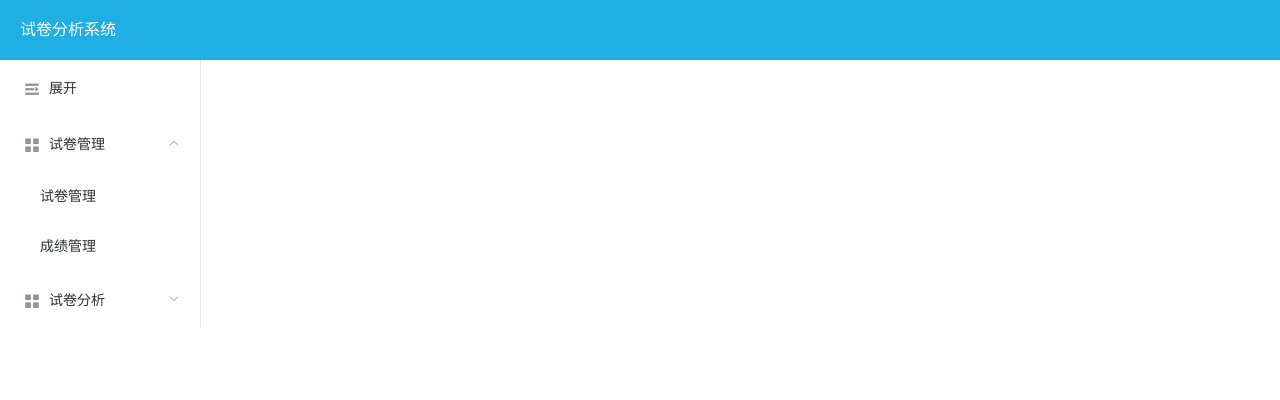
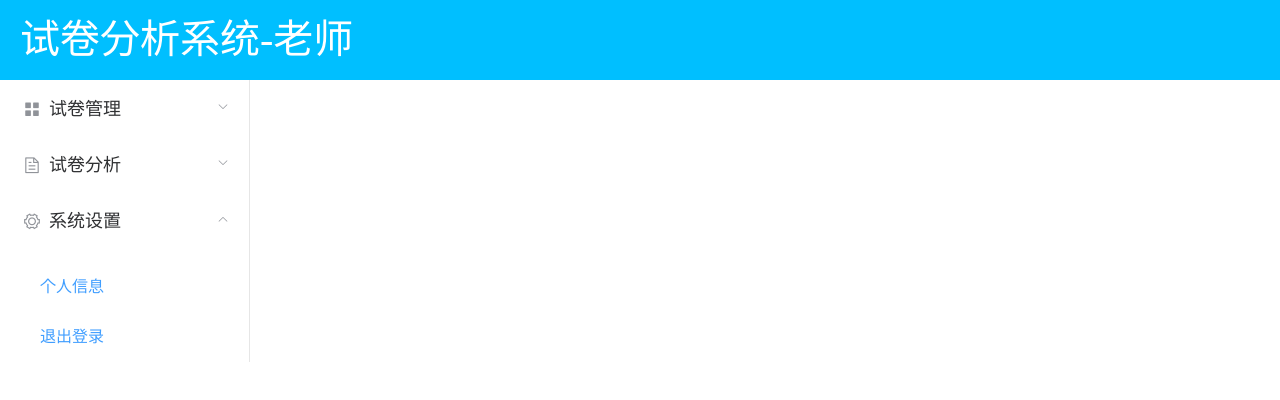
Before and after one commit to lyz140204842/paperanalyse-vue, a Vue app: page /TeacherMain in a window 1280 px wide. Shown: the top 400 px of the page. Built offline with nearby package versions, Linux system fonts and the light colour scheme.

Commit message:
查看教师

```diff
--- a/src/mainpage/teacherpage/TeacherMain.vue
+++ b/src/mainpage/teacherpage/TeacherMain.vue
@@ -1,106 +1,94 @@
 <template>
   <el-container>
-    <el-header>试卷分析系统</el-header>
+    <el-header id="header" height="80px">
+      <div id="title">试卷分析系统-老师</div>
+    </el-header>
+
     <el-container>
-      <el-aside :width="aside">
-        <el-menu :default-openeds="['1']" class="el-menu-vertical-demo" :collapse="isCollapse" router>
-          <el-menu-item @click="handleCollapse">
-            <i :class="icon"></i>
-            <span slot="title">{{navText}}</span>
-          </el-menu-item>
-          <el-submenu v-for="nav in navigations" :key="nav" :index="nav.index">
+      <el-aside width="250px">
+        <el-menu router class="el-menu-vertical-demo">
+          <el-submenu index="1">
             <template slot="title">
-              <i :class="nav.icon"></i>
-              <span slot="title">{{nav.title}}</span>
+              <i class="el-icon-menu"></i>
+              <span class="menu">试卷管理</span>
             </template>
-            <el-menu-item v-for="item in nav.items" :key="nav" :index="item.index">{{item.title}}</el-menu-item>
+            <el-menu-item-group>
+              <el-menu-item class="submenu" index="">试卷管理</el-menu-item>
+              <el-menu-item class="submenu" index="">成绩管理</el-menu-item>
+            </el-menu-item-group>
+          </el-submenu>
+
+          <el-submenu index="2">
+            <template slot="title">
+              <i class="el-icon-document"></i>
+              <span class="menu">试卷分析</span>
+            </template>
+            <el-menu-item-group>
+              <el-menu-item class="submenu" index="">整体分析</el-menu-item>
+              <el-menu-item class="submenu" index="">参数分析</el-menu-item>
+              <el-menu-item class="submenu" index="">难度分析</el-menu-item>
+            </el-menu-item-group>
+          </el-submenu>
+
+          <el-submenu index="3">
+            <template slot="title">
+              <i class="el-icon-setting"></i>
+              <span class="menu">系统设置</span>
+            </template>
+            <el-menu-item-group>
+              <el-menu-item class="submenu" index="">个人信息</el-menu-item>
+              <el-menu-item class="submenu" index="">退出登录</el-menu-item>
+            </el-menu-item-group>
           </el-submenu>
         </el-menu>
+
       </el-aside>
+
       <el-main>
         <router-view></router-view>
       </el-main>
+
     </el-container>
+
   </el-container>
 </template>
 
 <script>
 export default {
   data() {
-    return {
-      isCollapse: false,
-      icon: 'el-icon-s-unfold',
-      navText: '展开',
-      aside: 200,
-      navigations: [
-        {
-          'index': '1',
-          'title': '试卷管理',
-          'icon': 'el-icon-menu',
-          'items': [
-            {
-              'index': '/',
-              'title': '试卷管理'
-            },
-            {
-              'index': '/',
-              'title': '成绩管理'
-            },
-          ],
-        },
-        {
-          'index': '2',
-          'title': '试卷分析',
-          'icon': 'el-icon-menu',
-          'items':  [
-            {
-              'index': '/',
-              'title': '整体分析'
-            },
-            {
-              'index': '/',
-              'title': '参数分析'
-            },
-            {
-              'index': '/',
-              'title': '难度分析'
-            },
-          ],
-        },
-      ],
-    };
+    return {};
   },
   methods: {
-    // 导航收缩与展开
-    handleCollapse() {
-      if (this.isCollapse) {
-        this.icon = 'el-icon-s-fold';
-        this.isCollapse = false;
-        this.navText = '收起';
-      } else {
-        this.icon = 'el-icon-s-unfold';
-        this.isCollapse = true;
-        this.navText = '展开';
-      }
-    }
   }
 }
 </script>
 
 <style>
 * {
-  margin: 0;
-  padding: 0;
+  margin: 0px;
+  padding: 0px;
 }
 
-.el-header {
-  background-color: #1fafe4;
-  color: #fff;
-  line-height: 60px;
+#header { /*顶部*/
   width: 100%;
+  background: #00BFFF;
 }
 
-.el-aside {
-  overflow: hidden;
+.menu { /*侧边导航*/
+  font-size: 18px;
+  font-family: 黑体;
 }
+
+.submenu { /*侧边导航子选项*/
+  font-size: 16px;
+}
+
+#title{
+  float: left;
+  color: white;
+  font-size: 40px;
+  line-height: 80px;
+  font-family: 华文楷体;
+}
+
 </style>
```
Also changed, not shown: src/mainpage/adminpage/PeopleManage/TeacherManage.vue (+199 -34 lines).
